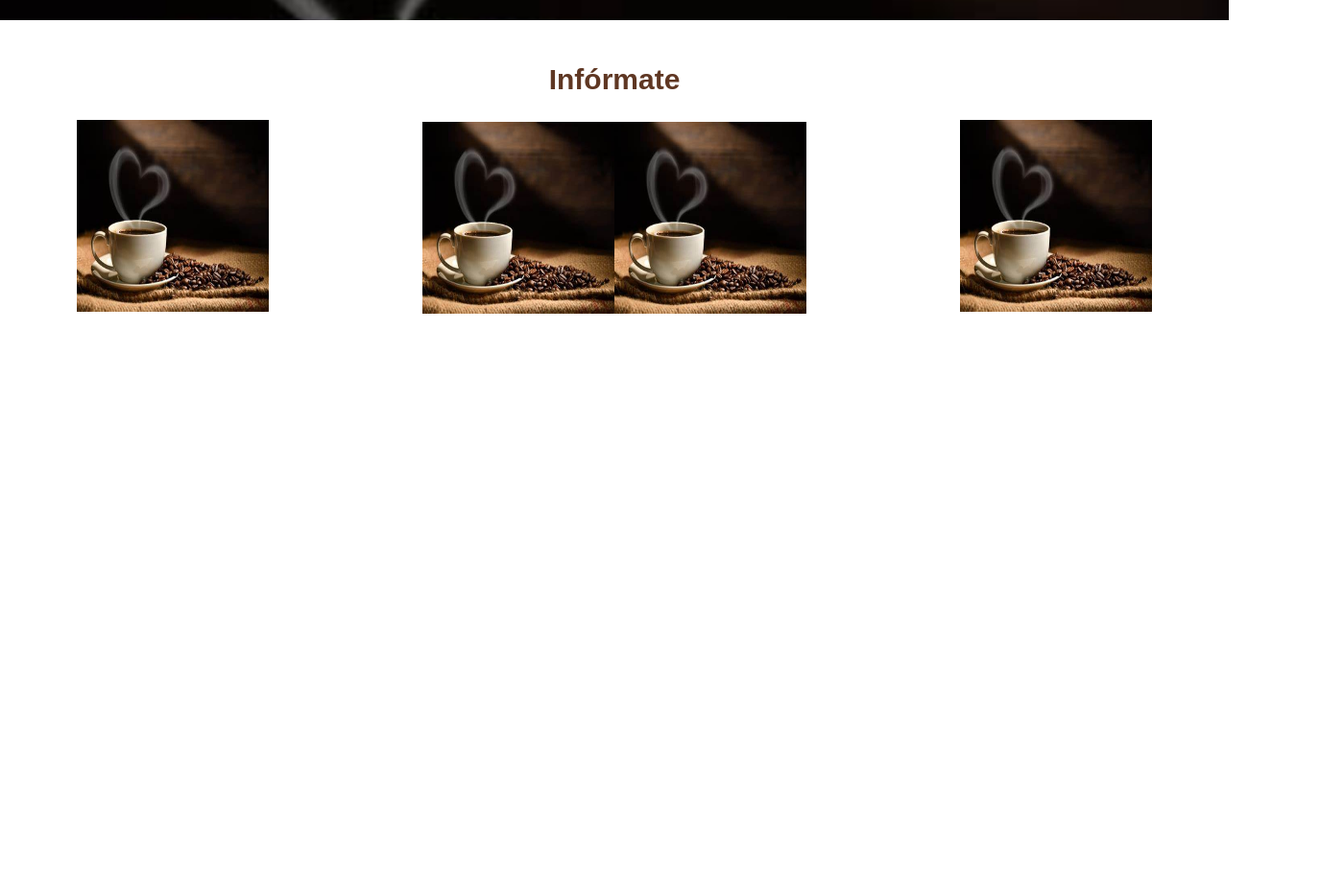
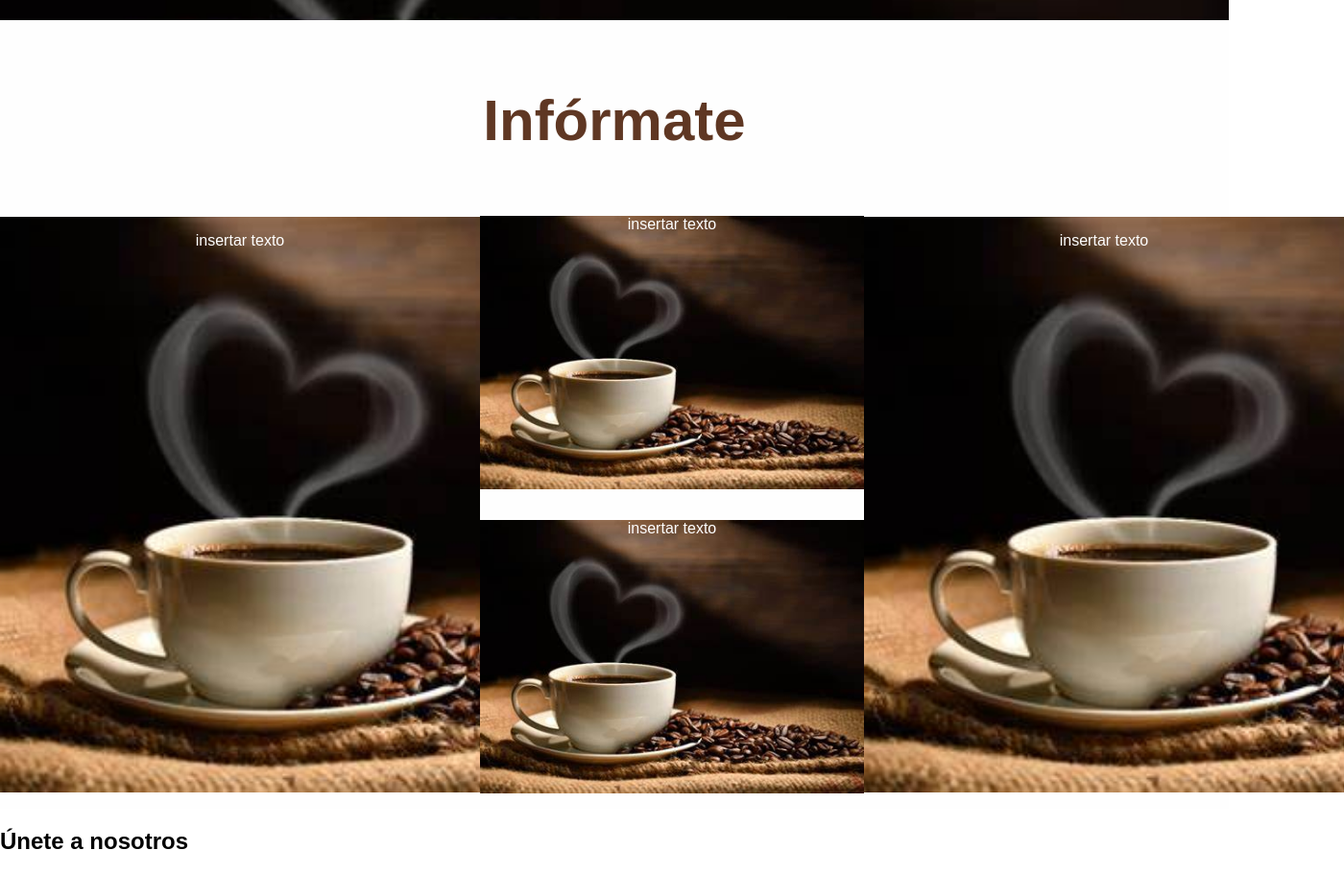
Before and after one commit to pedrose-99/htmlStartUp, a plain HTML site: page Silvia/silvia.html in a window 1280 px wide. Shown: the part 2260-3171 px from the top of the page at 96% size, 1400 px wide, since content can reach past the window. Before the commit the page ends 2589 px from the top, so only its background shows below. Drawn offline with Linux system fonts and the light colour scheme.

Commit message:
ñañaññaña

```diff
--- a/Silvia/silvia.css
+++ b/Silvia/silvia.css
@@ -200,43 +200,63 @@ body{
 }
 .noticias{
     padding-top: 20px;
-    background-color: rgb(255, 255, 255);
+    background-color: rgb(254, 254, 254);
 }
 .Informate{
-    font-size: 30px;
+    font-size: 60px;
     text-align: center;
     color:rgb(95, 55, 35);
 }
 .noticiasLista{
     display:flex;
     align-items: center;
-    justify-content: space-around;
+    justify-content: space-between;
 }
-.img1{
-    max-width: 200px;
-    min-width: 200px;
-    max-height: 200px;
-    min-height: 200px;
+.noticia1{
+    background-image: url(Imagenes/cafe.jpg);
+    background-repeat: no-repeat;
+    background-size: cover;
+    max-width: 500px;
+    min-width: 500px;
+    max-height: 600px;
+    min-height: 600px;
+    text-align: center;
 }
 .noticia2{
     display:flex;
+    flex-direction: column;
 
 }
-.img2{
-    max-width: 200px;
-    min-width: 200px;
-    max-height: 200px;
-    min-height: 200px;
+.noticia21{
+    background-image: url(Imagenes/cafe.jpg);
+    background-repeat: no-repeat;
+    background-size: cover;
+    max-width: 400px;
+    min-width: 400px;
+    max-height: 285px;
+    min-height: 285px;
+    text-align: center;
 }
-.img3{
-    max-width: 200px;
-    min-width: 200px;
-    max-height: 200px;
-    min-height: 200px;
+.noticia22{
+    background-image: url(Imagenes/cafe.jpg);
+    background-repeat: no-repeat;
+    background-size: cover;
+    max-width: 400px;
+    min-width: 400px;
+    max-height: 285px;
+    min-height: 285px;
+    text-align: center;
 }
-.img4{
-    max-width: 200px;
-    min-width: 200px;
-    max-height: 200px;
-    min-height: 200px;
+.noticia3{
+    background-image: url(Imagenes/cafe.jpg);
+    background-repeat: no-repeat;
+    background-size: cover;
+    max-width: 500px;
+    min-width: 500px;
+    max-height: 600px;
+    min-height: 600px;
+    text-align: center;
 }
+.uneteAnosotros{
+    color:black;
+}
--- a/Silvia/silvia.html
+++ b/Silvia/silvia.html
@@ -19,7 +19,7 @@
                     <a class="menu1" href="#productos">Productos</a>
                     <a class="menu1" href="#Test">Test</a>
                     <a class="menu1" href="#Noticias">Noticias</a>
-                    <a class="menu1" href="">Únete</a>
+                    <a class="menu1" href="#Unete">Únete</a>
                     <a class="menu1" href="">Contacto</a>
                 </nav>
         </div>
@@ -81,16 +81,20 @@
         <h1 class="Informate">Infórmate</h1>
         <div class="noticiasLista">
             <div class="noticia1">
-                <img class="img1"src="Imagenes/cafe.jpg">
+                <p>insertar texto</p>
             </div>
             <div class="noticia2">
-                <img class="img2"src="Imagenes/cafe.jpg">
-                <img class="img3"src="Imagenes/cafe.jpg">
+                <p class="noticia21">insertar texto</p>
+                <p class="noticia22">insertar texto</p>
             </div>
             <div class="noticia3">
-                <img class="img4"src="Imagenes/cafe.jpg">
+                <p>insertar texto</p>
             </div>
         </div>
     </section>
+    <section class="unete">
+        <div id="Unete"></div>
+        <h1 class="uneteAnosotros">Únete a nosotros</h1>
+    </section>
 </body>
 </html>
```
